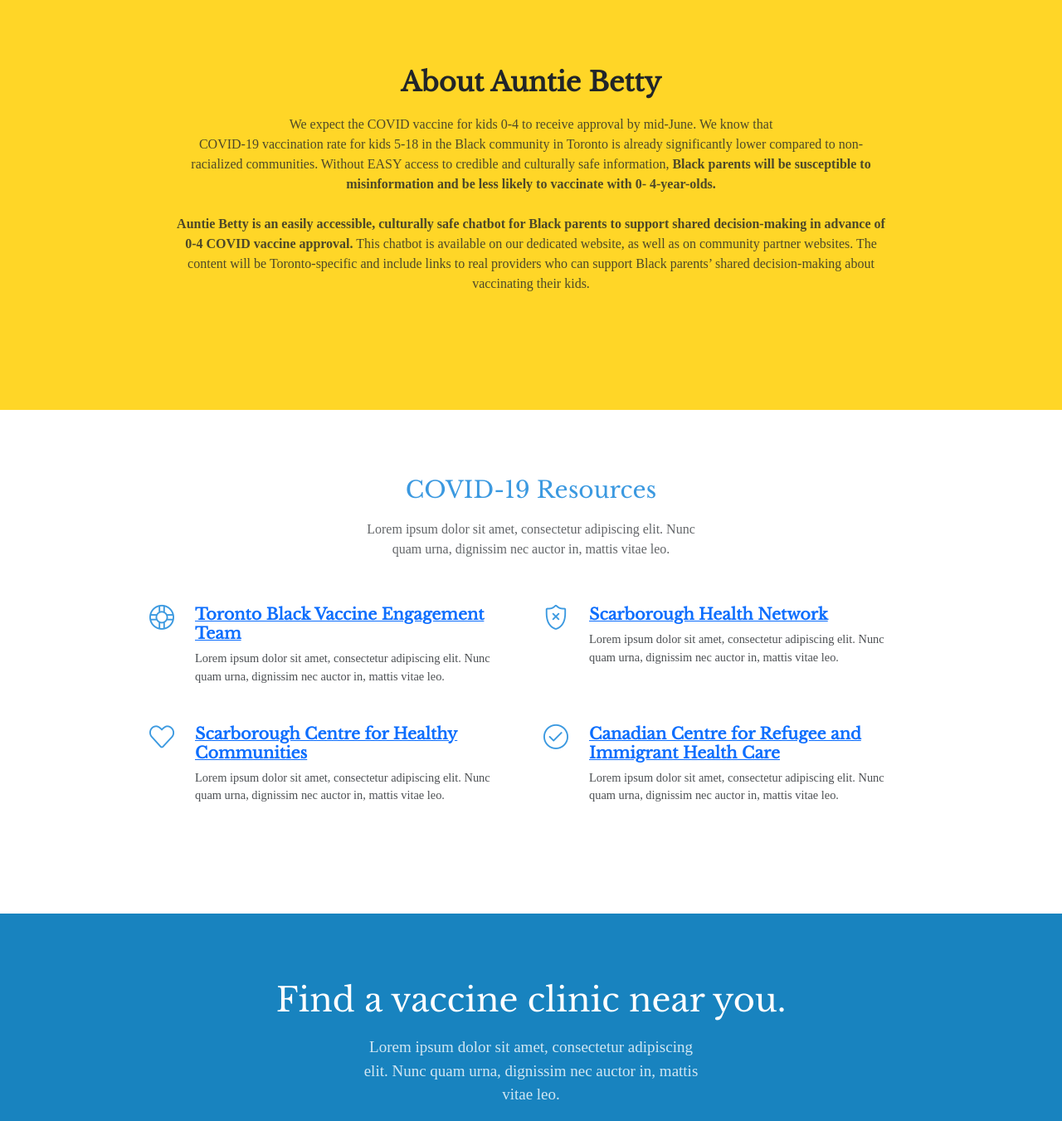
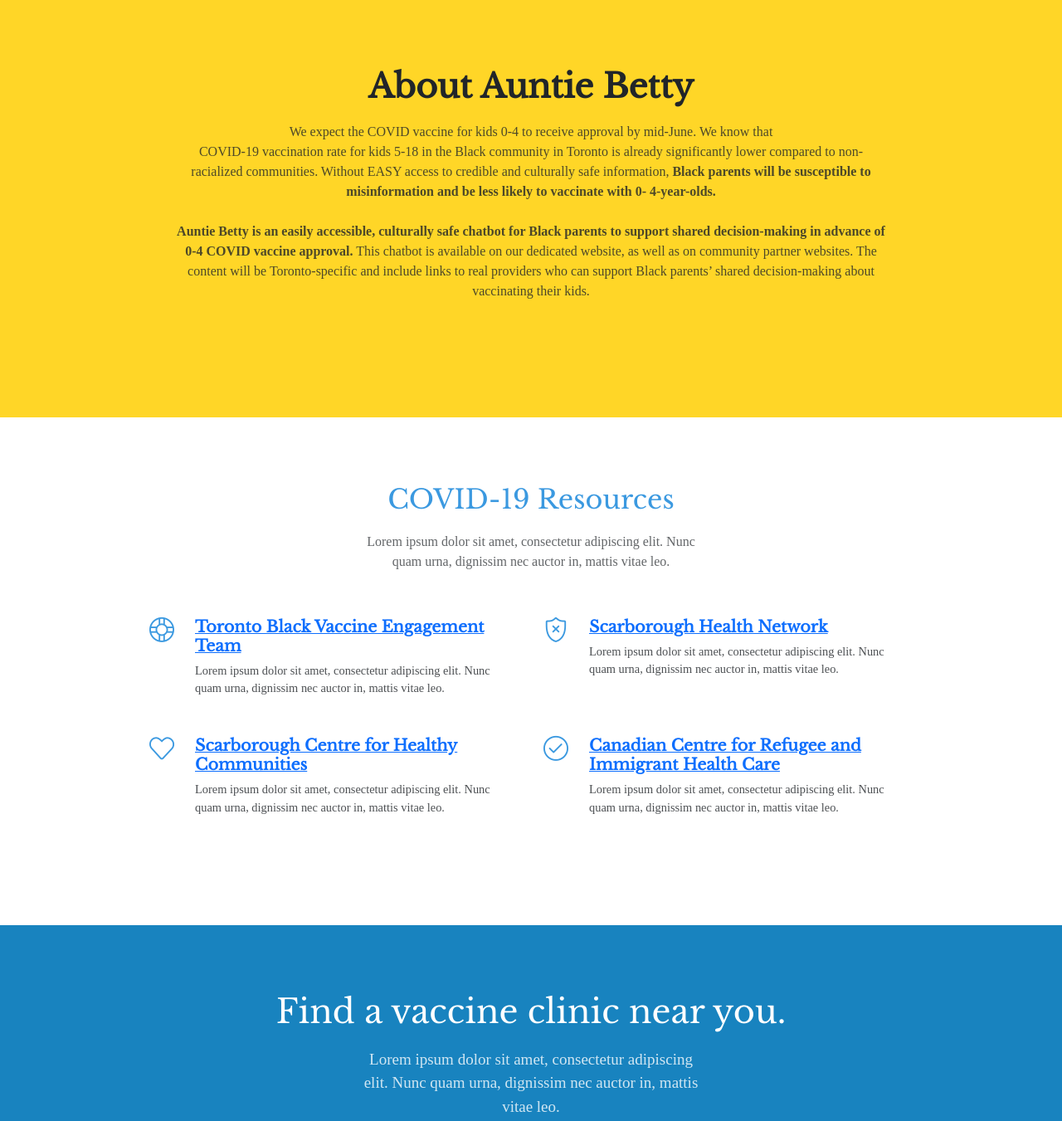
Before and after one commit to DiskTurbo/auntie-betty-website-preview, a plain HTML site: page index.html in a window 1280 px wide. Shown: the part 760-2111 px from the top of the page at 83% size. Drawn offline with nearby package versions, Linux system fonts and the light colour scheme; some packages are replaced by stand-ins of ours; a script that the page names is missing; a web font is replaced by a local one.

Commit message:
Website updates.

```diff
--- a/index.html
+++ b/index.html
@@ -57,7 +57,7 @@
         <section class="clean-block clean-info dark" style="background: #ffd627;">
             <div class="container">
                 <div class="block-heading">
-                    <h2 class="text-dark" style="font-weight: bold;font-family: 'Libre Baskerville', serif;">About Auntie Betty</h2>
+                    <h1 class="text-dark" style="font-weight: bold;font-family: 'Libre Baskerville', serif;">About Auntie Betty</h1>
                     <p class="text-dark" style="max-width: 855px;font-family: 'Times New Roman';">We expect the COVID&nbsp;vaccine for kids 0-4 to receive approval by mid-June. We know that<br>COVID-19 vaccination rate for kids 5-18 in the Black community in Toronto is already significantly lower compared to non-racialized communities. Without EASY access to credible and culturally safe information, <strong>Black parents will be susceptible to misinformation and be less likely to vaccinate with 0- 4-year-olds.</strong><br><br><strong>Auntie Betty is an easily accessible, culturally safe chatbot for Black parents to support shared decision-making in advance of 0-4 COVID&nbsp;vaccine approval.</strong> This chatbot is available on our dedicated website,&nbsp;as well as on community partner websites. The content will be Toronto-specific and include links to real providers who can support Black parents’ shared decision-making about vaccinating their kids.<br></p>
                 </div>
                 <div class="row align-items-center">
@@ -70,7 +70,7 @@
         <section class="clean-block features">
             <div class="container">
                 <div class="block-heading">
-                    <h3 class="text-info" style="font-family: 'Libre Baskerville', serif;">COVID-19 Resources</h3>
+                    <h2 class="text-info" style="font-family: 'Libre Baskerville', serif;">COVID-19 Resources</h2>
                     <p style="font-family: 'Times New Roman';">Lorem ipsum dolor sit amet, consectetur adipiscing elit. Nunc quam urna, dignissim nec auctor in, mattis vitae leo.</p>
                 </div>
                 <div class="row justify-content-center">
@@ -96,7 +96,7 @@
         <section class="clean-block slider dark" style="background: #1883bf;border-color: rgb(57,60,173);color: rgba(57,60,173,0.75);text-align: center;">
             <div class="container">
                 <div class="block-heading">
-                    <h2 class="display-6" style="color: rgb(255,255,255);font-family: 'Libre Baskerville', serif;">Find a vaccine clinic near you.</h2>
+                    <h3 class="display-6" style="color: rgb(255,255,255);font-family: 'Libre Baskerville', serif;">Find a vaccine clinic near you.</h3>
                     <p style="color: rgb(255,255,255);font-family: 'Times New Roman';font-size: 19px;">Lorem ipsum dolor sit amet, consectetur adipiscing elit. Nunc quam urna, dignissim nec auctor in, mattis vitae leo.</p>
                 </div>
             </div><iframe allowfullscreen="" frameborder="0" loading="lazy" src="https://www.google.com/maps/embed/v1/search?key=AIzaSyD2RJi1zGLe6bCEyAMA21VJejrHzPzH_cw&amp;q=COVID+Vaccine&amp;zoom=13" width="100%" height="400"></iframe>
```
Also changed, not shown: 1 other file.
